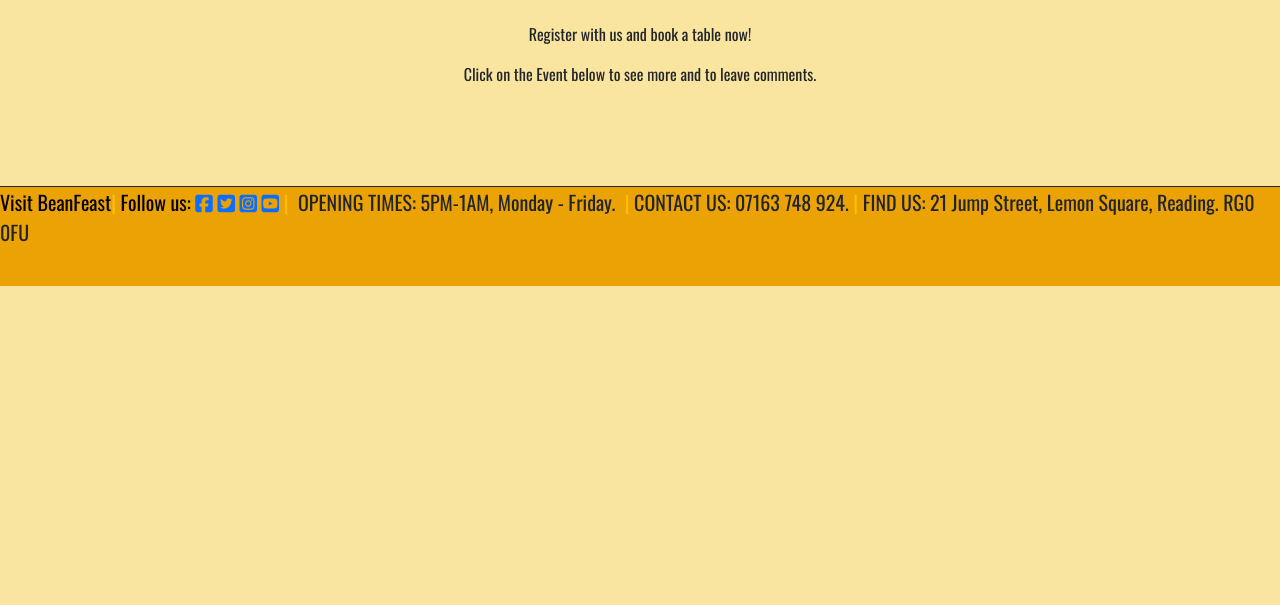
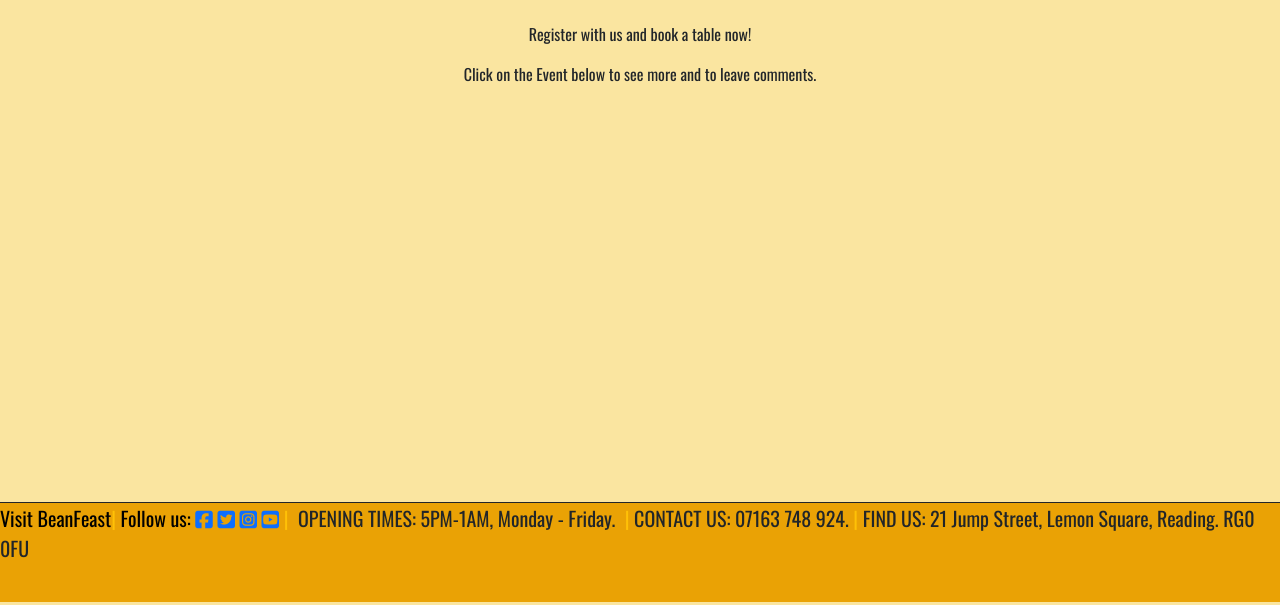
Before and after one commit to ajorgensen89/project4, a Django app: page / in a window 1280 px wide. Shown: the part 195-800 px from the top of the page. Run offline with Django 3.2, Linux system fonts and the light colour scheme; some libraries are stand-ins or nearby versions.

Commit message:
Padding test

```diff
--- a/static/css/style.css
+++ b/static/css/style.css
@@ -44,7 +44,9 @@ ul {
     padding: 0 5px 0 5px;
 }
 
-
+.bottom-padding {
+    padding-bottom: 300px;
+}
 
 /*Text*/
 .text-funky {
--- a/templates/welcome.html
+++ b/templates/welcome.html
@@ -9,5 +9,6 @@
         <p>Register with us and book a table now!</p>
         <p>Click on the Event below to see more and to leave comments.</p>
     </div>
+    <div class="bottom-padding"></div>
 </div>
 {%endblock%}
```
